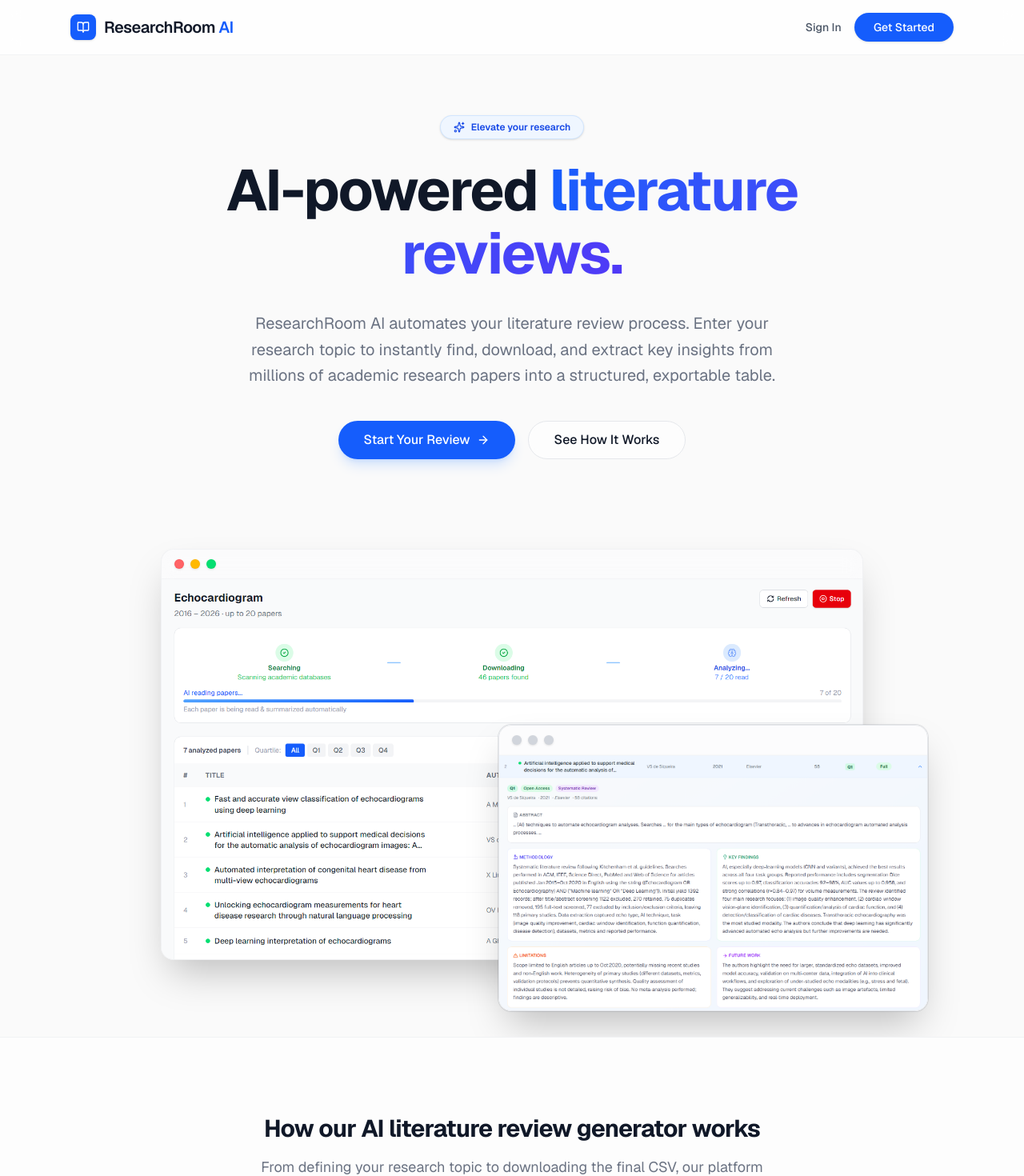
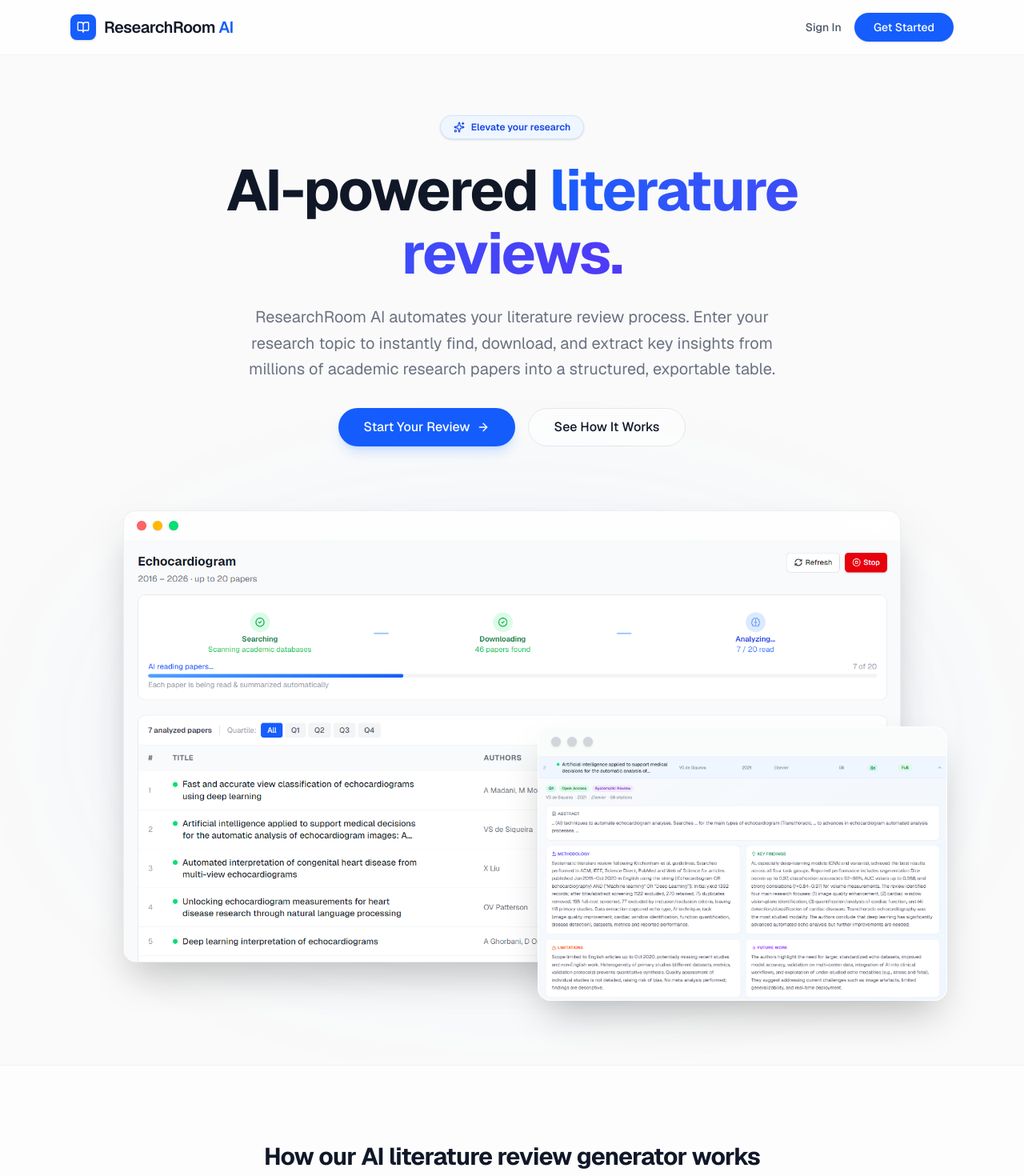
Before and after one commit to dev-fuadhasan/ailiterature, a Next.js app: page / in a window 1280 px wide. Shown: the top 1470 px of the page at 80% size. Built offline with nearby package versions, Linux system fonts and the light colour scheme; no server answers.

Commit message:
design: lift hero images higher for immediate above-the-fold visibility

```diff
--- a/src/app/page.tsx
+++ b/src/app/page.tsx
@@ -56,21 +56,21 @@ export default async function LandingPage() {
       </nav>
 
       {/* Hero */}
-      <section className="relative pt-36 pb-24 overflow-hidden">
+      <section className="relative pt-28 pb-20 md:pt-36 md:pb-32 overflow-hidden">
         {/* Sleek background decoration */}
         <div className="absolute inset-0 -z-10 bg-[linear-gradient(to_right,#80808012_1px,transparent_1px),linear-gradient(to_bottom,#80808012_1px,transparent_1px)] bg-[size:24px_24px]"></div>
         <div className="absolute top-0 inset-x-0 flex justify-center -z-10 pointer-events-none opacity-50">
-          <div className="w-[800px] h-[400px] bg-blue-400/20 blur-[120px] rounded-full mix-blend-multiply"></div>
+          <div className="w-[800px] h-[400px] bg-blue-400/20 blur-[140px] rounded-full mix-blend-multiply"></div>
         </div>
 
-        <div className="max-w-5xl mx-auto px-6 text-center">
+        <div className="max-w-6xl mx-auto px-6 text-center">
           <Badge variant="secondary" className="mb-6 text-blue-700 bg-blue-50 hover:bg-blue-100 border border-blue-200/60 rounded-full px-4 py-1.5 shadow-sm transition-colors cursor-default">
             <Sparkles className="h-3.5 w-3.5 mr-2" /> Elevate your research
           </Badge>
-          <h1 className="text-5xl md:text-7xl font-bold tracking-tight text-gray-900 mb-8 max-w-4xl mx-auto leading-[1.1]">
+          <h1 className="text-5xl md:text-7xl font-bold tracking-tight text-gray-900 mb-6 max-w-4xl mx-auto leading-[1.1]">
             AI-powered <span className="text-transparent bg-clip-text bg-gradient-to-r from-blue-600 to-indigo-600">literature reviews.</span>
           </h1>
-          <p className="text-lg md:text-xl text-gray-500 max-w-2xl mx-auto mb-10 leading-relaxed">
+          <p className="text-lg md:text-xl text-gray-500 max-w-2xl mx-auto mb-8 leading-relaxed">
             ResearchRoom AI automates your literature review process. Enter your research topic to instantly find, download, and extract key insights from millions of academic research papers into a structured, exportable table.
           </p>
           <div className="flex flex-col sm:flex-row items-center justify-center gap-4">
@@ -96,11 +96,13 @@ export default async function LandingPage() {
             )}
           </div>
 
-          {/* Product Screenshots showcase */}
-          <div className="mt-20 md:mt-28 relative max-w-5xl mx-auto w-full">
+          {/* Product Screenshots showcase right in the Hero */}
+          <div className="mt-16 md:mt-20 relative max-w-5xl mx-auto w-full perspective-[2000px]">
+            <div className="absolute top-1/2 left-1/2 -translate-x-1/2 -translate-y-1/2 w-[90%] h-[70%] bg-blue-500/10 blur-[120px] rounded-[100%] pointer-events-none"></div>
+
             {/* Main Background Screenshot (App View) */}
-            <div className="relative rounded-2xl border border-gray-200/50 bg-white/40 backdrop-blur-md shadow-2xl xl:w-[90%] w-full overflow-hidden mx-auto">
-              <div className="flex items-center gap-2 px-4 py-3 border-b border-gray-100/50 bg-gray-50/50 backdrop-blur-sm">
+            <div className="relative rounded-2xl border border-gray-200/60 bg-white/40 backdrop-blur-lg shadow-2xl xl:w-[95%] w-full overflow-hidden mx-auto transform transition-transform duration-700 hover:scale-[1.01]">
+              <div className="flex items-center gap-2 px-4 py-3 border-b border-gray-100/60 bg-white/60 backdrop-blur-md">
                 <div className="w-3 h-3 rounded-full bg-red-400 border border-red-500/20 shadow-sm"></div>
                 <div className="w-3 h-3 rounded-full bg-amber-400 border border-amber-500/20 shadow-sm"></div>
                 <div className="w-3 h-3 rounded-full bg-green-400 border border-green-500/20 shadow-sm"></div>
@@ -110,14 +112,14 @@ export default async function LandingPage() {
                 alt="Literature Review Dashboard"
                 width={1600}
                 height={900}
-                className="w-full h-auto object-cover ring-1 ring-gray-900/5"
+                className="w-full h-auto object-cover"
                 priority
               />
             </div>
 
             {/* Overlapping Focus Screenshot (Details View) */}
-            <div className="absolute -bottom-10 -right-4 md:-bottom-16 md:-right-8 rounded-2xl border border-gray-200 bg-white/95 backdrop-blur-xl shadow-2xl overflow-hidden w-[75%] md:w-[65%] lg:w-[55%] z-10 transition-transform duration-500 hover:-translate-y-2 hover:shadow-3xl ring-1 ring-gray-900/10 hidden sm:block">
-              <div className="flex items-center gap-2 px-4 py-3 border-b border-gray-100/50 bg-gray-50/50">
+            <div className="absolute -bottom-8 -right-2 md:-bottom-12 md:-right-8 rounded-2xl border border-white/60 bg-white/95 backdrop-blur-xl shadow-2xl overflow-hidden w-[80%] md:w-[60%] lg:w-[50%] z-10 transition-all duration-500 hover:-translate-y-3 hover:scale-[1.02] hover:shadow-blue-900/15 hidden sm:block">
+              <div className="flex items-center gap-2 px-4 py-3 border-b border-gray-100/80 bg-gray-50/80">
                 <div className="w-3 h-3 rounded-full bg-gray-300 shadow-sm"></div>
                 <div className="w-3 h-3 rounded-full bg-gray-300 shadow-sm"></div>
                 <div className="w-3 h-3 rounded-full bg-gray-300 shadow-sm"></div>
```
